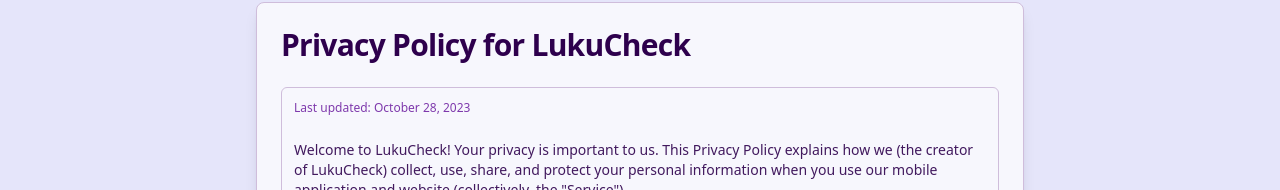
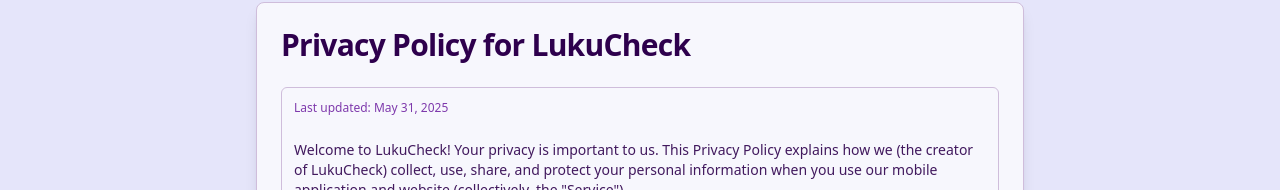
Before and after one commit to lxmwaniky/LukuCheck, a Next.js app: page /privacy-policy in a window 1280 px wide. Shown: the part 103-293 px from the top of the page. Built offline with nearby package versions, Linux system fonts and the light colour scheme; no server answers; what @genkit-ai/googleai, genkit would draw is missing.

Commit message:
feat: Update last updated date in Privacy Policy page

```diff
--- a/src/app/privacy-policy/page.tsx
+++ b/src/app/privacy-policy/page.tsx
@@ -10,7 +10,7 @@ import Link from 'next/link';
 export default function PrivacyPolicyPage() {
   const contactEmail = 'lxmwaniky@gmail.com';
   const appName = 'LukuCheck';
-  const lastUpdatedDate = 'October 28, 2023'; // Update this manually when you make changes
+  const lastUpdatedDate = 'May 31, 2025';
 
   return (
     <div className="flex min-h-screen flex-col">
```
